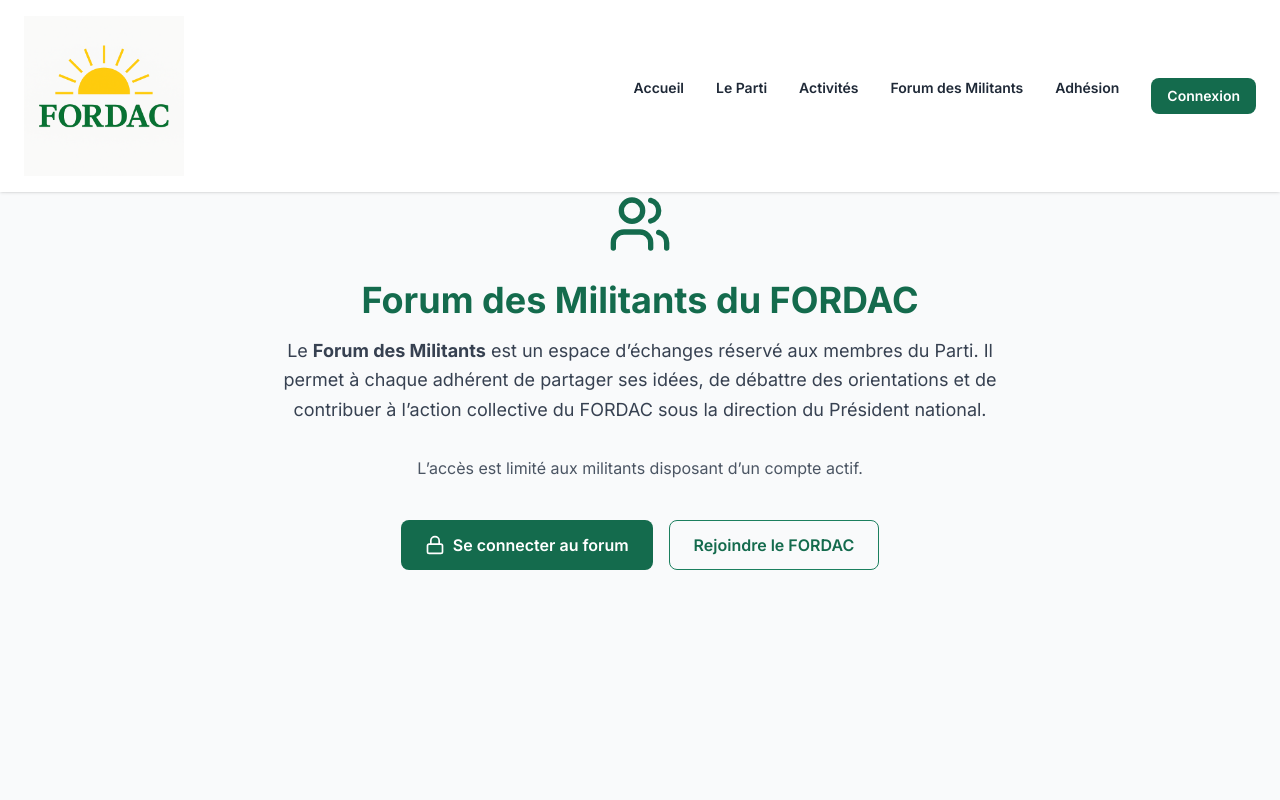
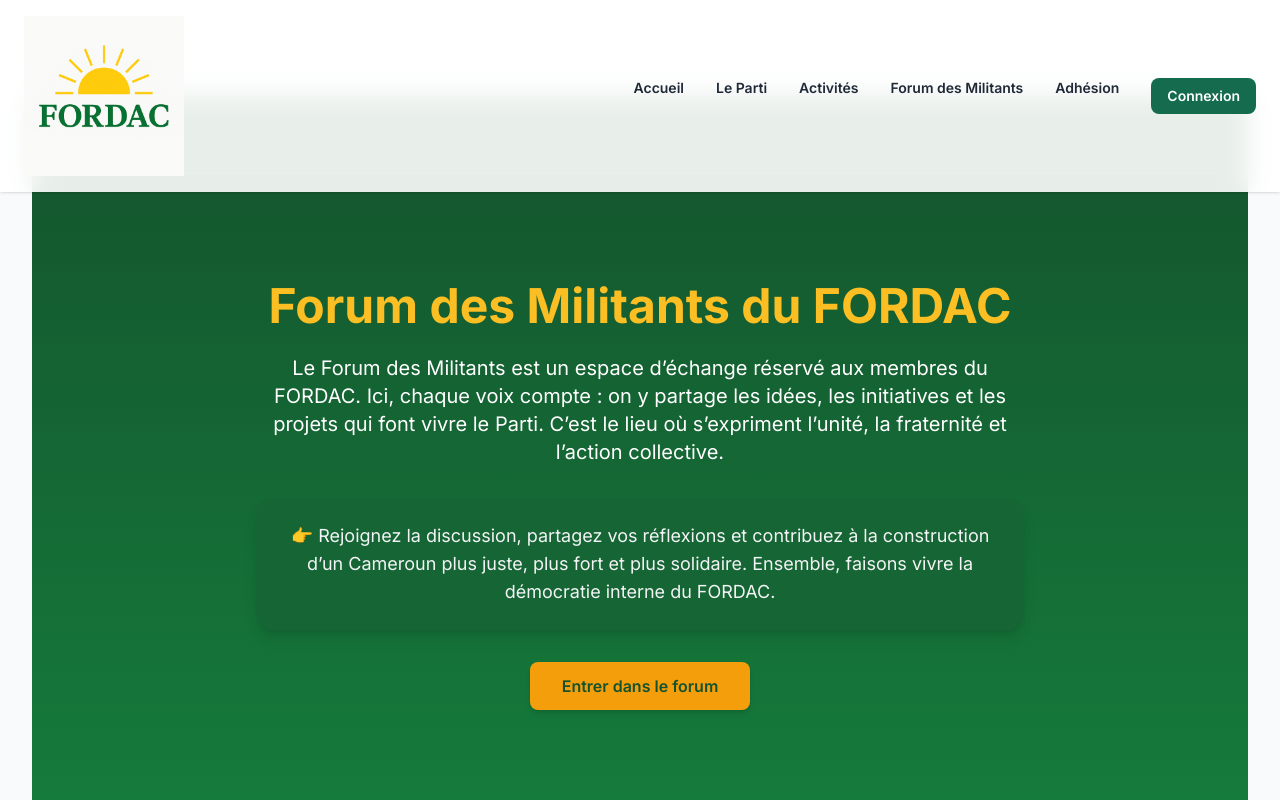
Before and after one commit to hdesumo/fordac-connect-frontend, a Next.js app: page /forum in a window 1280 px wide. Shown: the top 800 px of the page. Built offline with nearby package versions, Linux system fonts and the light colour scheme.

Commit message:
feat: page d’introduction du Forum des Militants avant accès restreint

```diff
--- a/app/forum/page.tsx
+++ b/app/forum/page.tsx
@@ -1,50 +1,42 @@
 "use client";
 
-import { motion } from "framer-motion";
-import Link from "next/link";
-import { Users, Lock } from "lucide-react";
+import { useRouter } from "next/navigation";
 
-export default function ForumIntro() {
+export default function ForumIntroPage() {
+  const router = useRouter();
+
+  const handleEnterForum = () => {
+    // Redirige vers la vraie section réservée
+    router.push("/forum/espace");
+  };
+
   return (
-    <main className="min-h-screen bg-gray-50 dark:bg-gray-900 text-gray-900 dark:text-gray-100 pt-24 px-6 pb-20 text-center">
-      <motion.div
-        initial={{ opacity: 0, y: 40 }}
-        animate={{ opacity: 1, y: 0 }}
-        transition={{ duration: 0.7 }}
-        className="max-w-3xl mx-auto"
-      >
-        <Users className="w-16 h-16 mx-auto text-fordacGreen mb-6" />
-        <h1 className="text-3xl md:text-4xl font-bold text-fordacGreen mb-4">
+    <main className="min-h-screen bg-gradient-to-b from-green-900 to-green-700 text-white flex flex-col items-center justify-center px-6 py-16 text-center">
+      <div className="max-w-3xl">
+        <h1 className="text-4xl md:text-5xl font-bold mb-6 text-amber-400">
           Forum des Militants du FORDAC
         </h1>
 
-        <p className="text-lg text-gray-700 dark:text-gray-300 mb-8 leading-relaxed">
-          Le <strong>Forum des Militants</strong> est un espace d’échanges réservé aux membres du Parti.
-          Il permet à chaque adhérent de partager ses idées, de débattre des orientations et de
-          contribuer à l’action collective du FORDAC sous la direction du Président national.
+        <p className="text-lg md:text-xl mb-8 leading-relaxed">
+          Le Forum des Militants est un espace d’échange réservé aux membres du FORDAC.
+          Ici, chaque voix compte : on y partage les idées, les initiatives et les projets qui font vivre le Parti.
+          C’est le lieu où s’expriment l’unité, la fraternité et l’action collective.
         </p>
 
-        <p className="text-gray-600 dark:text-gray-400 mb-10">
-          L’accès est limité aux militants disposant d’un compte actif.
-        </p>
+        <div className="bg-green-800 rounded-xl p-6 mb-8 shadow-lg">
+          <p className="text-base md:text-lg text-gray-100 leading-relaxed">
+            👉 Rejoignez la discussion, partagez vos réflexions et contribuez à la construction d’un Cameroun plus juste, plus fort et plus solidaire.
+            Ensemble, faisons vivre la démocratie interne du FORDAC.
+          </p>
+        </div>
 
-        <div className="flex flex-col sm:flex-row gap-4 justify-center">
-          <Link
-            href="/login"
-            className="inline-flex items-center gap-2 bg-fordacGreen text-white px-6 py-3 rounded-lg font-semibold hover:bg-fordacDark transition"
-          >
-            <Lock size={20} />
-            Se connecter au forum
-          </Link>
-
-          <Link
-            href="/adhesion"
-            className="inline-flex items-center gap-2 border border-fordacGreen text-fordacGreen px-6 py-3 rounded-lg font-semibold hover:bg-fordacGreen hover:text-white transition"
-          >
-            Rejoindre le FORDAC
-          </Link>
-        </div>
-      </motion.div>
+        <button
+          onClick={handleEnterForum}
+          className="bg-amber-500 hover:bg-amber-600 text-green-900 font-semibold px-8 py-3 rounded-lg shadow-md transition-all duration-300"
+        >
+          Entrer dans le forum
+        </button>
+      </div>
     </main>
   );
 }
```
